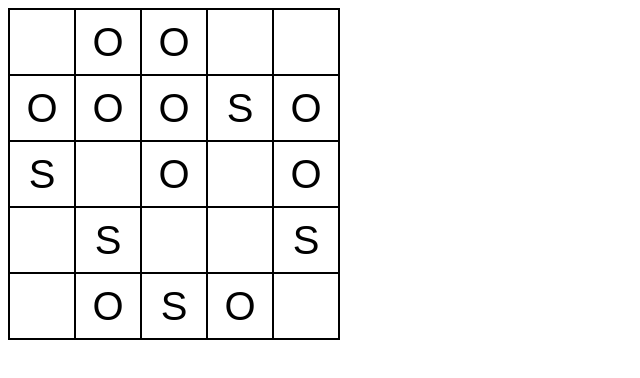
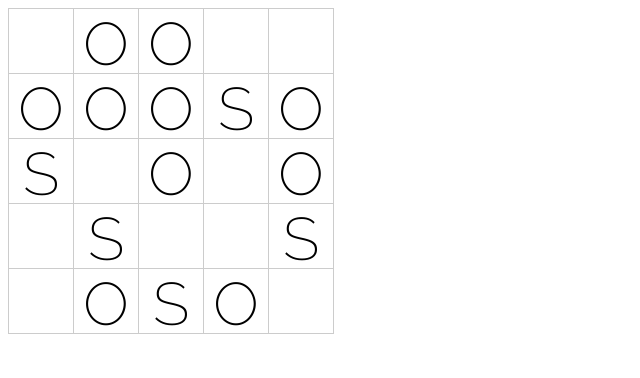
Before and after one commit to Andyloz/Oso, a React app: page / in a window 1280 px wide. Shown: the top 378 px of the page, without its empty margins (0-640 px from the left). Built offline with nearby package versions, Linux system fonts and the light colour scheme.

Commit message:
Mejora estilos del grid

```diff
--- a/src/components/OsoGame.sass
+++ b/src/components/OsoGame.sass
@@ -1,9 +1,14 @@
+@import url('https://fonts.googleapis.com/css2?family=Raleway:wght@200&display=swap')
 $square-width: 4rem
-$grid-border-width: 2px
+$value-size: 3.75rem
+$grid-border-width: 1px
+$grid-border-color: hsl(0, 0%, 80%)
 
 .OsoGrid
   display: flex
   flex-flow: column
+  font-family: "Raleway", sans-serif
+  font-weight: 200
 
   .OsoRow
     display: flex
@@ -12,11 +17,11 @@ $grid-border-width: 2px
       display: flex
       width: $square-width
       height: $square-width
-      font-size: 2.5em
+      font-size: $value-size
       & > span
         margin: auto
 
-      border: $grid-border-width solid black
+      border: $grid-border-width solid $grid-border-color
       border-right-width: 0
       border-bottom-width: 0
       &:last-child
```
